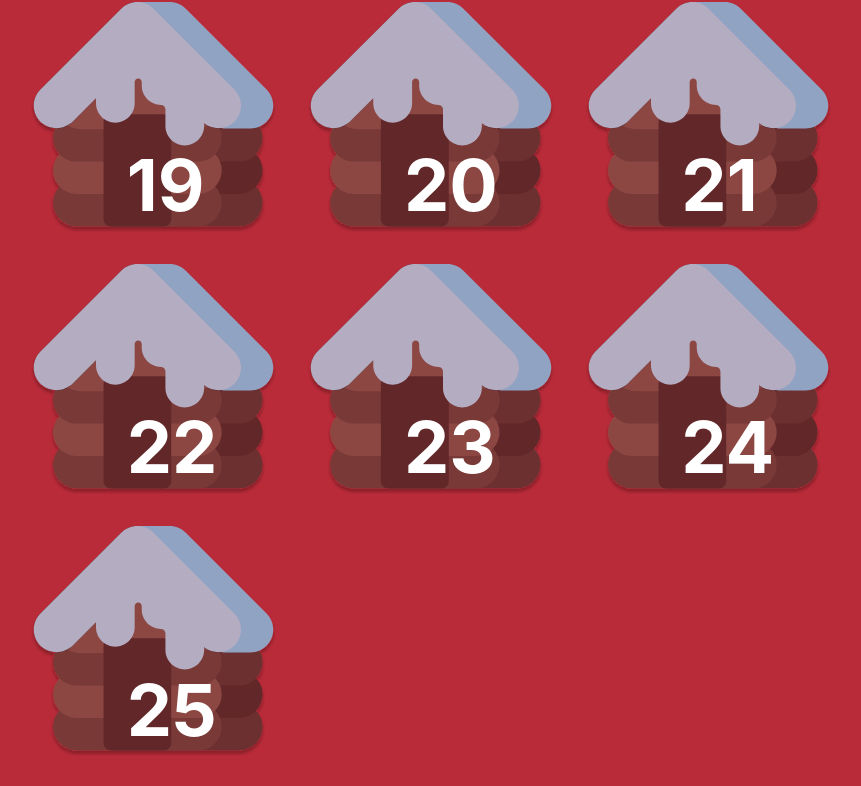
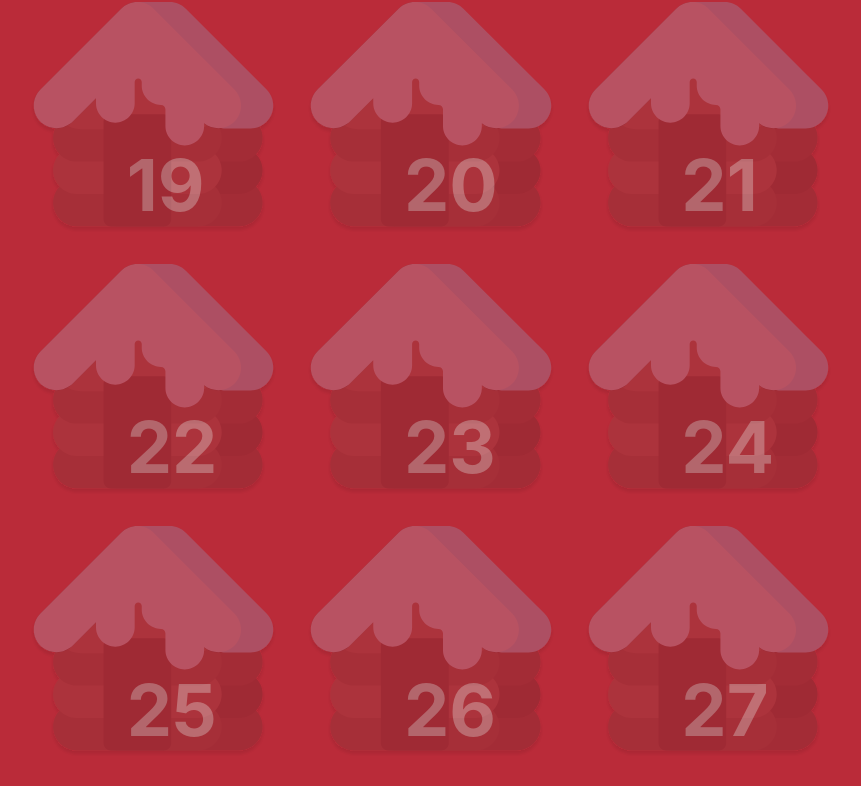
Before and after one commit to beardsleym/christmas, a Next.js app: page / in a window 1280 px wide. Shown: the part 1603-2389 px from the top of the page, without its empty margins (209-1070 px from the left). Before the commit the page ends 2359 px from the top, so only its background shows below. Built offline with nearby package versions, Linux system fonts and the light colour scheme.

Commit message:
disabled day item if not today

```diff
--- a/components/DayItem.tsx
+++ b/components/DayItem.tsx
@@ -1,18 +1,19 @@
 import NextLink from "next/link";
-import { Image, Center, Heading, Box } from "@chakra-ui/react";
+import { Image, Center, Heading, Box, Text } from "@chakra-ui/react";
 
 type DayItemProps = {
   id: Number;
+  disabled: boolean;
 };
 
-export const DayItem = ({ id }: DayItemProps) => {
+export const DayItem = ({ id, disabled }: DayItemProps) => {
   return (
-    <NextLink href={`/${id}`}>
+    <NextLink href={disabled ? "" : `/${id}`} scroll={false}>
       <Box position={"relative"}>
         <Center>
           <Heading
             size={"4xl"}
-            color="white"
+            color={disabled ? "whiteAlpha.500" : "white"}
             position={"absolute"}
             top={"64%"}
             left={"39%"}
@@ -21,7 +22,11 @@ export const DayItem = ({ id }: DayItemProps) => {
             {id.toString()}
           </Heading>
         </Center>
-        <Image src="/images/House.svg" alt="house" />
+        <Image
+          src="/images/House.svg"
+          alt="house"
+          opacity={disabled ? "30%" : "100%"}
+        />
       </Box>
     </NextLink>
   );
--- a/pages/index.tsx
+++ b/pages/index.tsx
@@ -20,13 +20,17 @@ export default function Home() {
       router.push("/preferences");
   }, [router, value]);
 
+  const date = new Date();
+  const currentDay = date.getDate();
+  console.log(currentDay);
+
   return (
     <>
       <Header />
       <Container h="2xl" maxW="4xl">
         <SimpleGrid m={8} columns={[1, 2, 3]} spacingX={8} spacingY={8}>
-          {Array.from({ length: 25 }, (_, i) => i + 1).map((value, i) => (
-            <DayItem key={i} id={value} />
+          {Array.from({ length: 31 }, (_, i) => i + 1).map((value, i) => (
+            <DayItem key={i} id={value} disabled={value !== currentDay} />
           ))}
         </SimpleGrid>
       </Container>
```
